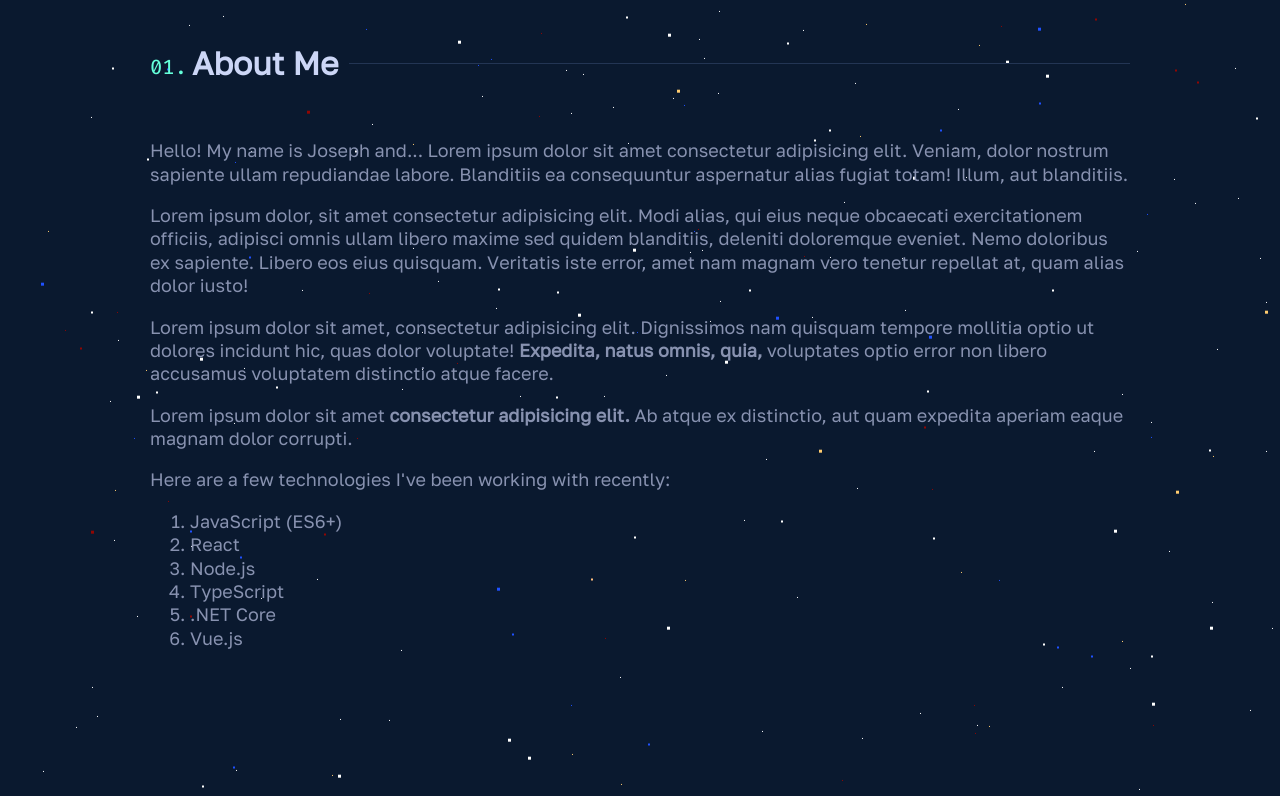
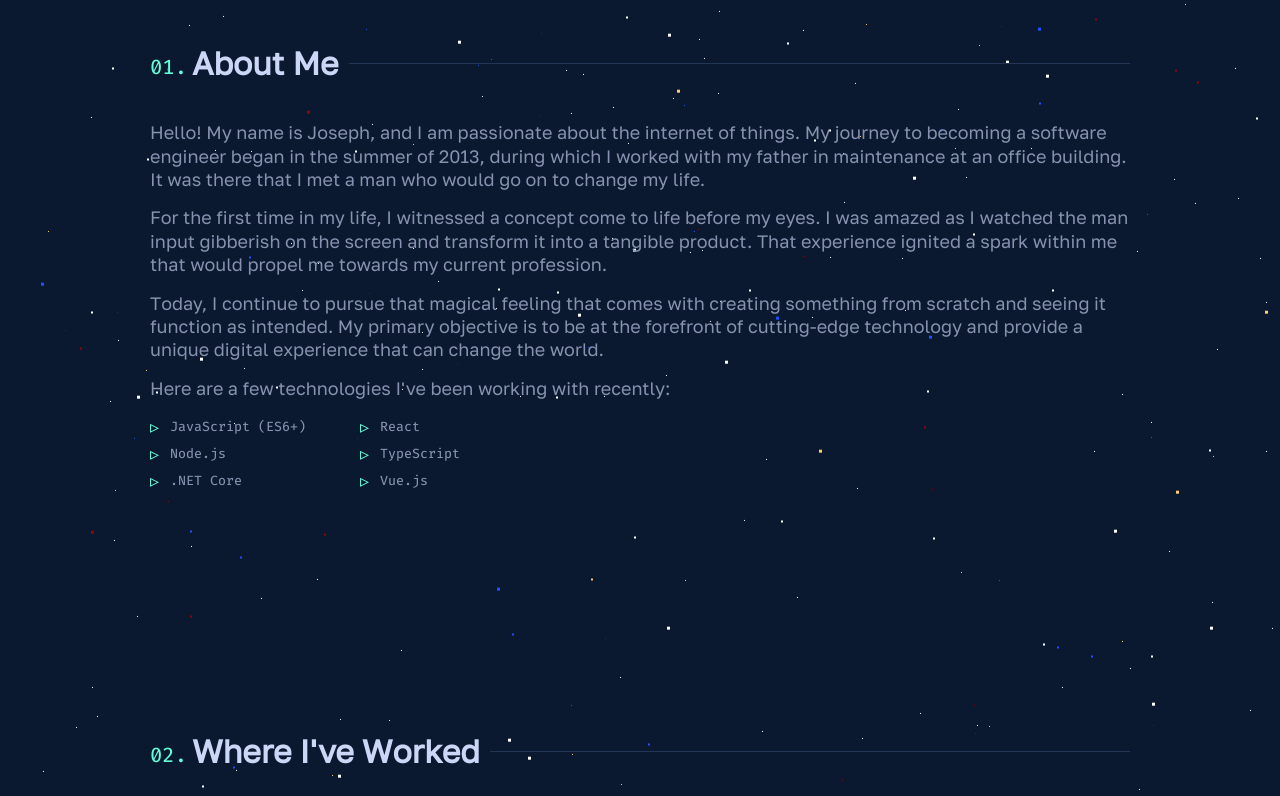
Before and after one commit to JosephBerm/Portfolio, a React (Create React App) app: page / in a window 1280 px wide. Shown: the part 864-1660 px from the top of the page. Built offline with nearby package versions, Linux system fonts and the light colour scheme.

Commit message:
Added paragraphs about me
Added styles to aboutsection.css. Fixed clamp on app.css for section-headers

```diff
--- a/src/components/AboutMe.jsx
+++ b/src/components/AboutMe.jsx
@@ -9,38 +9,32 @@ function AboutMe({ aboutRef }) {
 			<h2 className='section-header'>About Me</h2>
 			<div className='section-body'>
 				<p>
-					Hello! My name is Joseph and... Lorem ipsum dolor sit amet consectetur
-					adipisicing elit. Veniam, dolor nostrum sapiente ullam repudiandae labore.
-					Blanditiis ea consequuntur aspernatur alias fugiat totam! Illum, aut
-					blanditiis.
+					Hello! My name is Joseph, and I am passionate about the internet of things.
+					My journey to becoming a software engineer began in the summer of 2013,
+					during which I worked with my father in maintenance at an office building.
+					It was there that I met a man who would go on to change my life.
 				</p>
 				<p>
-					Lorem ipsum dolor, sit amet consectetur adipisicing elit. Modi alias, qui
-					eius neque obcaecati exercitationem officiis, adipisci omnis ullam libero
-					maxime sed quidem blanditiis, deleniti doloremque eveniet. Nemo doloribus
-					ex sapiente. Libero eos eius quisquam. Veritatis iste error, amet nam
-					magnam vero tenetur repellat at, quam alias dolor iusto!
+					For the first time in my life, I witnessed a concept come to life before my
+					eyes. I was amazed as I watched the man input gibberish on the screen and
+					transform it into a tangible product. That experience ignited a spark
+					within me that would propel me towards my current profession.
 				</p>
 				<p>
-					Lorem ipsum dolor sit amet, consectetur adipisicing elit. Dignissimos nam
-					quisquam tempore mollitia optio ut dolores incidunt hic, quas dolor
-					voluptate! <strong>Expedita, natus omnis, quia,</strong> voluptates optio
-					error non libero accusamus voluptatem distinctio atque facere.
-				</p>
-				<p>
-					Lorem ipsum dolor sit amet <strong>consectetur adipisicing elit.</strong>{" "}
-					Ab atque ex distinctio, aut quam expedita aperiam eaque magnam dolor
-					corrupti.
+					Today, I continue to pursue that magical feeling that comes with creating
+					something from scratch and seeing it function as intended. My primary
+					objective is to be at the forefront of cutting-edge technology and provide
+					a unique digital experience that can change the world.
 				</p>
 				<p>Here are a few technologies I've been working with recently:</p>
-				<ol className='skills_list'>
+				<ul className='skills_list'>
 					<li>JavaScript (ES6+)</li>
 					<li>React</li>
 					<li>Node.js</li>
 					<li>TypeScript</li>
 					<li>.NET Core</li>
 					<li>Vue.js</li>
-				</ol>
+				</ul>
 				<div className='photo-container'>
 					<img src='' alt='' />
 					<div className='background-border' />
--- a/src/css/AboutSection.css
+++ b/src/css/AboutSection.css
@@ -1,2 +1,54 @@
 .about_section {
 }
+.about_section p {
+	margin: 0px 0px 15px;
+}
+.about_section p:last-child,
+p:last-of-type {
+	margin: 0px;
+}
+.about_section p > a::after {
+	content: "";
+	display: block;
+	width: 0px;
+	height: 1px;
+	position: relative;
+	bottom: 0.37em;
+	background-color: var(--green);
+	transition: var(--transition);
+	opacity: 0.5;
+}
+.about_section p > a {
+	display: inline-block;
+	text-decoration: none;
+	text-decoration-skip-ink: auto;
+	position: relative;
+	transition: var(--transition);
+	color: var(--green);
+}
+
+.about_section ul.skills_list {
+	display: grid;
+	grid-template-columns: repeat(2, minmax(140px, 200px));
+	gap: 0px 10px;
+	padding: 0px;
+	margin: 20px 0px 0px;
+	overflow: hidden;
+	list-style: none;
+}
+.about_section ul.skills_list li::before {
+	content: "▹";
+	position: absolute;
+	left: 0px;
+	color: var(--green);
+	font-size: var(--fz-lg);
+	line-height: var(--fz-md);
+}
+
+.about_section ul.skills_list li {
+	position: relative;
+	margin-bottom: 10px;
+	padding-left: 20px;
+	font-family: var(--font-mono);
+	font-size: var(--fz-xs);
+}
--- a/src/css/App.css
+++ b/src/css/App.css
@@ -251,7 +251,7 @@ section.activated {
 		transform 0.5s cubic-bezier(0.645, 0.045, 0.355, 1);
 }
 .section-header {
-	font-size: clamp(20px, 5vw, var(--fz-heading));
+	font-size: clamp(22px, 5vw, var(--fz-heading));
 	margin: 10px 0px 40px;
 	display: flex;
 	align-items: center;
```
